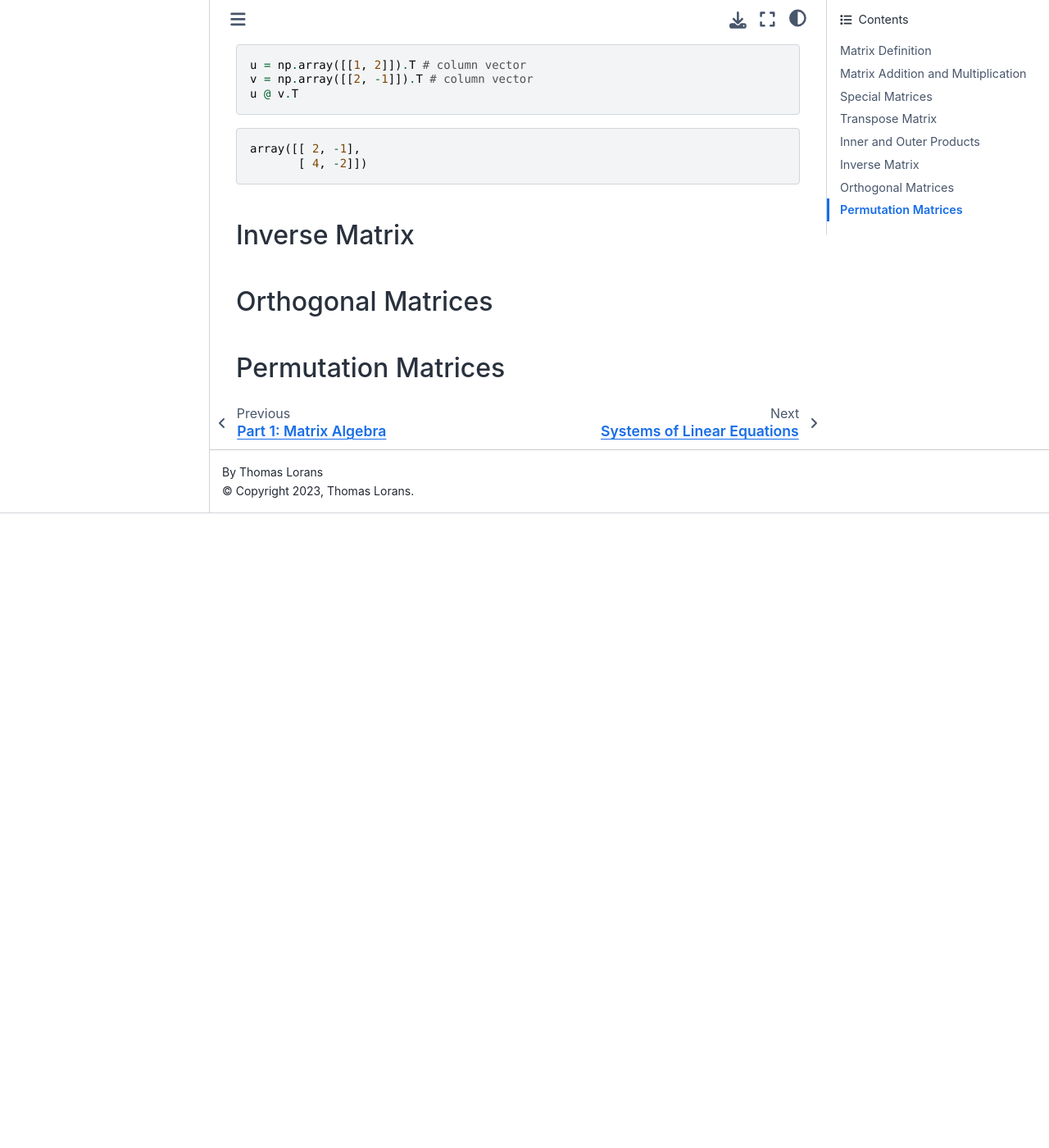
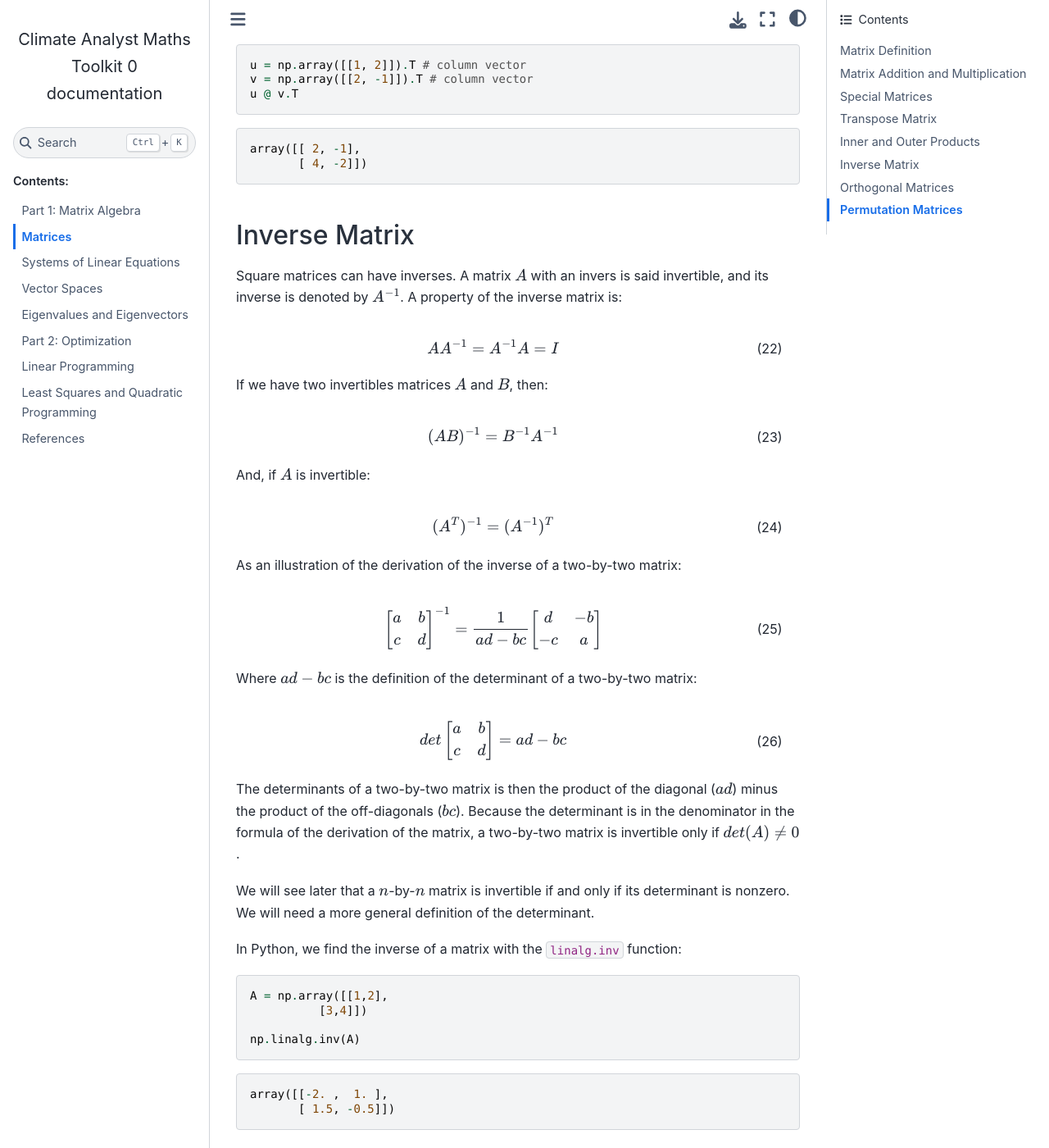
Before and after one commit to tlorans/ClimateAnalystMathsToolkit, a Sphinx documentation site: the page built from docs/source/matrices.md, in a window 1280 px wide and 1400 px high, scrolled down 9885 px. Shown: the whole window at 82% size. Built offline with Sphinx 7.4.7 and the Sphinx Book theme 1.1.4, drawn with Linux system fonts in a browser that asks for light colours; before the commit the page ends 10511 px from its top, so only the background shows below that.

Commit message:
inverse matrix ok

````diff
--- a/docs/source/matrices.md
+++ b/docs/source/matrices.md
@@ -515,8 +515,66 @@
 array([[ 2, -1],
        [ 4, -2]])
 ```
+### Inverse Matrix
 
-### Inverse Matrix
+Square matrices can have inverses. A matrix $A$ with an invers is said invertible, and its inverse is denoted by $A^{-1}$. A property of the inverse matrix is:
+
+\begin{equation}
+AA^{-1} = A^{-1}A = I
+\end{equation}
+
+If we have two invertibles matrices $A$ and $B$, then:
+
+\begin{equation}
+(AB)^{-1} = B^{-1}A^{-1}
+\end{equation}
+
+And, if $A$ is invertible:
+
+\begin{equation}
+(A^T)^{-1} = (A^{-1})^T
+\end{equation}
+
+As an illustration of the derivation of the inverse of a two-by-two matrix:
+
+\begin{equation}
+\begin{bmatrix}
+a & b \\
+c & d
+\end{bmatrix}^{-1}
+= \frac{1}{ad-bc}
+\begin{bmatrix}
+d & -b \\
+-c & a
+\end{bmatrix}
+\end{equation}
+
+Where $ad - bc$ is the definition of the determinant of a two-by-two matrix:
+
+\begin{equation}
+det \begin{bmatrix}
+a & b \\
+c & d
+\end{bmatrix} = ad - bc
+\end{equation}
+
+The determinants of a two-by-two matrix is then the product of the diagonal ($ad$) minus the product of the off-diagonals ($bc$). Because the determinant is in the denominator in the formula of the derivation of the matrix, a two-by-two matrix is invertible only if $det(A) \neq 0$.
+
+We will see later that a $n$-by-$n$ matrix is invertible if and only if its determinant is nonzero. We will need a more general definition of the determinant.
+
+In Python, we find the inverse of a matrix with the `linalg.inv` function:
+
+```Python
+A = np.array([[1,2],
+          [3,4]])
+
+np.linalg.inv(A)
+```
+```
+array([[-2. ,  1. ],
+       [ 1.5, -0.5]])
+```
+
 ### Orthogonal Matrices
 
 ### Permutation Matrices
````
Also changed, not shown: 5 other files.
